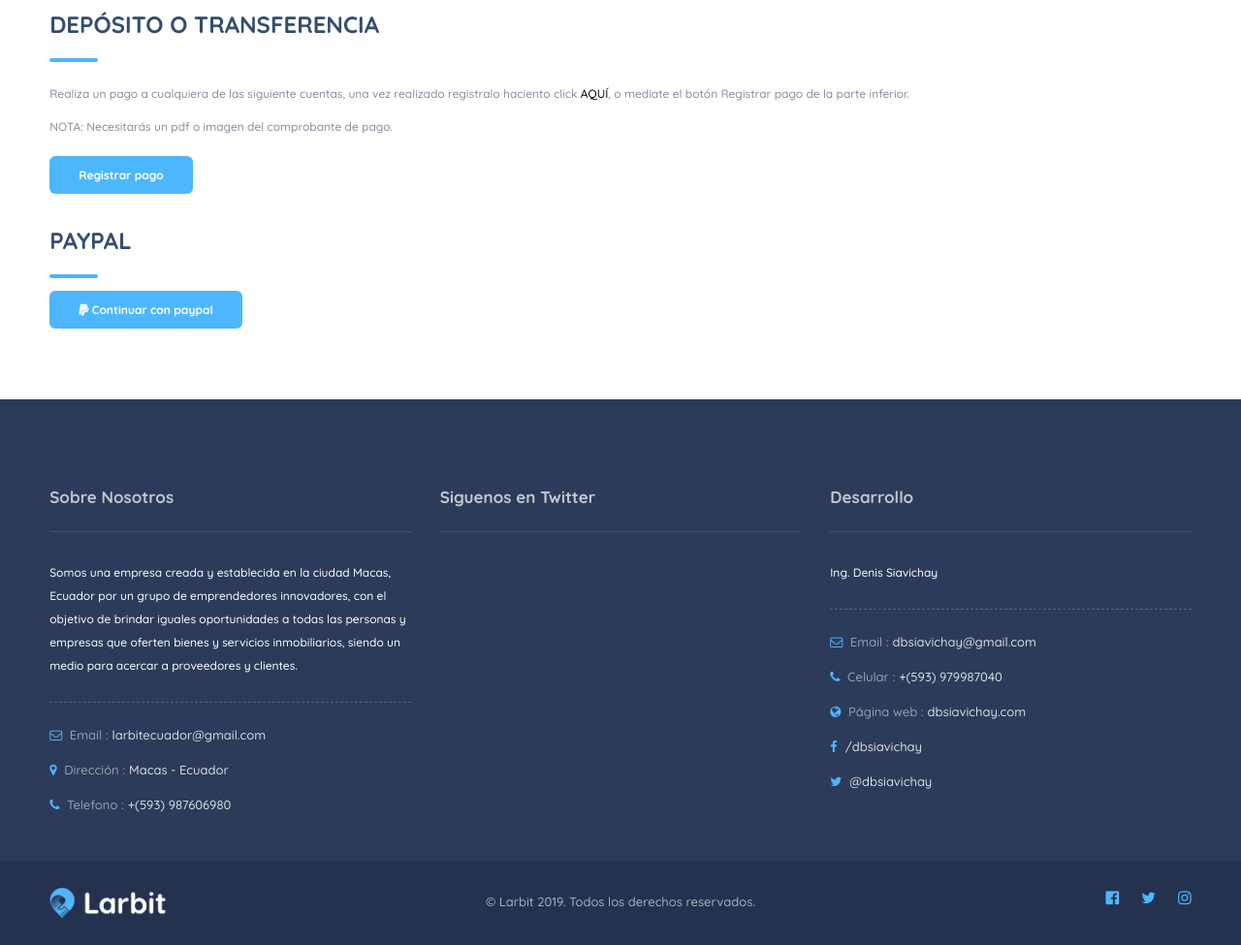
After one commit to dbsiavichay/habitta, a Django app: page /payments/select-method/1/1/ in a window 1280 px wide. The commit adds this page. Shown: the part 275-1250 px from the top of the page at 97% size. Run offline with Django 3.2, Linux system fonts and the light colour scheme; the visitor is signed in with stand-in values (Sample User, id 1); data that the repository does not hold is empty; some libraries are stand-ins or nearby versions.

Commit message:
Add bank payment

```diff
--- a/payments/__init__.py
+++ b/payments/__init__.py
@@ -0,0 +1 @@
+default_app_config = 'payments.apps.PaymentsConfig'
--- a/payments/apps.py
+++ b/payments/apps.py
@@ -3,3 +3,4 @@ from django.apps import AppConfig
 
 class PaymentsConfig(AppConfig):
     name = 'payments'
+    verbose_name = 'Pagos'
--- a/payments/templates/payments/payment_button.html
+++ b/payments/templates/payments/payment_button.html
@@ -1,9 +1,9 @@
 {% if is_paid %}
-<a href="{% url 'download_property' property.id %}" class="btn color-bg flat-btn">Descargar
+<a href="{% url 'download_property' object.id %}" class="btn color-bg flat-btn">Descargar
     <i class="fa fa-download"></i>
 </a>
 {% else %}
-<a href="{% url 'process_paypal_payment' property.id %}" class="btn color-bg flat-btn">
-    Comprar ${{ property.price }}
+<a href="{% url 'select_method_payment' object.id content_type.id %}" class="btn color-bg flat-btn">
+    Comprar ${{ object.price }}
 </a>
 {% endif %}
--- a/payments/urls.py
+++ b/payments/urls.py
@@ -2,10 +2,14 @@ from django.urls import path
 from django.contrib.auth.decorators import login_required
 from authentication.decorators import owner_required
 from .views import (
+	SelectMethodPaymentView, BankPaymentCreateView,
 	PaypalPaymentView, PaypalPaymentExecuteView
 )
 
 urlpatterns = [
+	path('select-method/<int:pk>/<int:ct>/', login_required(SelectMethodPaymentView.as_view()), name='select_method_payment'),
+	path('bank-payment/add/', login_required(BankPaymentCreateView.as_view()), name='add_bank_payment'),
+
 	path('paypal/<int:pk>/process/', login_required(PaypalPaymentView.as_view()), name='process_paypal_payment'),
 	path('paypal/execute/', login_required(PaypalPaymentExecuteView.as_view()), name='execute_paypal_payment'),
 ]
--- a/payments/views.py
+++ b/payments/views.py
@@ -1,14 +1,31 @@
 from django.shortcuts import render, get_object_or_404
 from django.http import HttpResponseBadRequest, Http404
 from django.urls import reverse
-from django.views.generic import RedirectView, DetailView
+from django.views.generic import RedirectView, DetailView, ListView, CreateView
 
 
 from django.conf import settings
 import paypalrestsdk
 
 from realty.models import Property
-from .models import PaypalPayment
+from .models import Bank, BankPayment, PaypalPayment
+from .forms import BankPaymentForm
+
+class SelectMethodPaymentView(ListView):
+	model = Bank
+	template_name = 'payments/select_method_payment.html'
+
+	def get_context_data(self, **kwargs):
+		context = super().get_context_data(**kwargs)
+		object_id = self.kwargs.get('pk')
+		content_type = self.kwargs.get('ct')
+		context['object_id'] = object_id
+		context['content_type'] = content_type
+		return context
+
+class BankPaymentCreateView(CreateView):
+	model = BankPayment
+	form_class = BankPaymentForm
 
 class PaypalPaymentView(RedirectView):
 	permanent = False
--- a/realty/models.py
+++ b/realty/models.py
@@ -41,7 +41,7 @@ class Specification(models.Model):
 		ordering = ['name',]
 
 	FIELD_CHOICES = (
-		('CharField', 'Texto'),('IntegerField', 'Número'),
+		('CharField', 'Texto'),('IntegerField', 'Número Entero'),
 		('ChoiceField', 'Selector'), ('ChoiceField:RadioSelect', 'RadioMultiple'),
 		('FileField', 'Archivo'),
 	)
--- /dev/null
+++ b/templates/payments/select_method_payment.html
@@ -0,0 +1,56 @@
+{% extends 'base.html' %}
+{% load static %}
+
+{% block 'content' %}
+<!--section -->
+<section class="parallax-section parallax-sm" data-scrollax-parent="true" id="sec1">
+    <div class="bg par-elem "  data-bg="{% static 'images/bg/1.jpg' %}" data-scrollax="properties: { translateY: '30%' }"></div>
+    <div class="overlay"></div>
+    <div class="container">
+        <div class="section-title center-align no-padding">
+            <h2><span>Seleccione un método de pago</span></h2>
+            <span class="section-separator"></span>
+        </div>
+    </div>
+</section>
+<!-- section end -->
+<!--section -->
+<section class="terms-container">
+    <div class="container">
+        <!--about-wrap -->
+        <div class="about-wrap">
+            <div class="list-single-main-item-title fl-wrap">
+                <h3>DEPÓSITO O TRANSFERENCIA</h3>
+                <span class="section-separator fl-sec-sep"></span>
+            </div>
+            <p>Realiza un pago a cualquiera de las siguiente cuentas, una vez realizado registralo haciento click <a href="{% url 'add_bank_payment' %}">AQUÍ</a>, o mediate el botón Registrar pago de la parte inferior.</p>
+            <p>NOTA: Necesitarás un pdf o imagen del comprobante de pago.</p>
+            {% for bank in object_list %}
+            <p>===============================================================</p>
+            <p><strong>Entidad bancaria: </strong>{{ bank.name }}, {{ bank.account_number }}, {{ bank.get_account_type }}</p>
+            <p><strong>Beneficiario: </strong>{{ bank.recipient_name }}, {{ bank.recipient_charter }}</p>
+            {% endfor %}
+            <br>
+            <p>
+                <a href="{% url 'add_bank_payment' %}" class="btn flat-btn">Registrar pago</a>
+            </p>
+        </div>
+        <!-- about-wrap end  -->
+        <!--about-wrap -->
+        <div class="about-wrap">
+            <div class="list-single-main-item-title fl-wrap">
+                <h3>PAYPAL</h3>
+                <span class="section-separator fl-sec-sep"></span>
+            </div>
+            <p>
+                <a href="{% url 'process_paypal_payment' object_id %}" class="btn flat-btn">
+                    <span class="fa fa-paypal"></span>
+                    Continuar con paypal
+                </a>
+            </p>
+        </div>
+        <!-- about-wrap end  -->
+    </div>
+</section>
+<!-- section end -->
+{% endblock %}
```
Also changed, not shown: payments/admin.py (+13 -1 lines), payments/forms.py (added, +7 -0 lines), payments/models.py (+20 -5 lines), payments/templatetags/payments.py (+8 -3 lines), templates/payments/bankpayment_form.html (added, +11 -0 lines).
